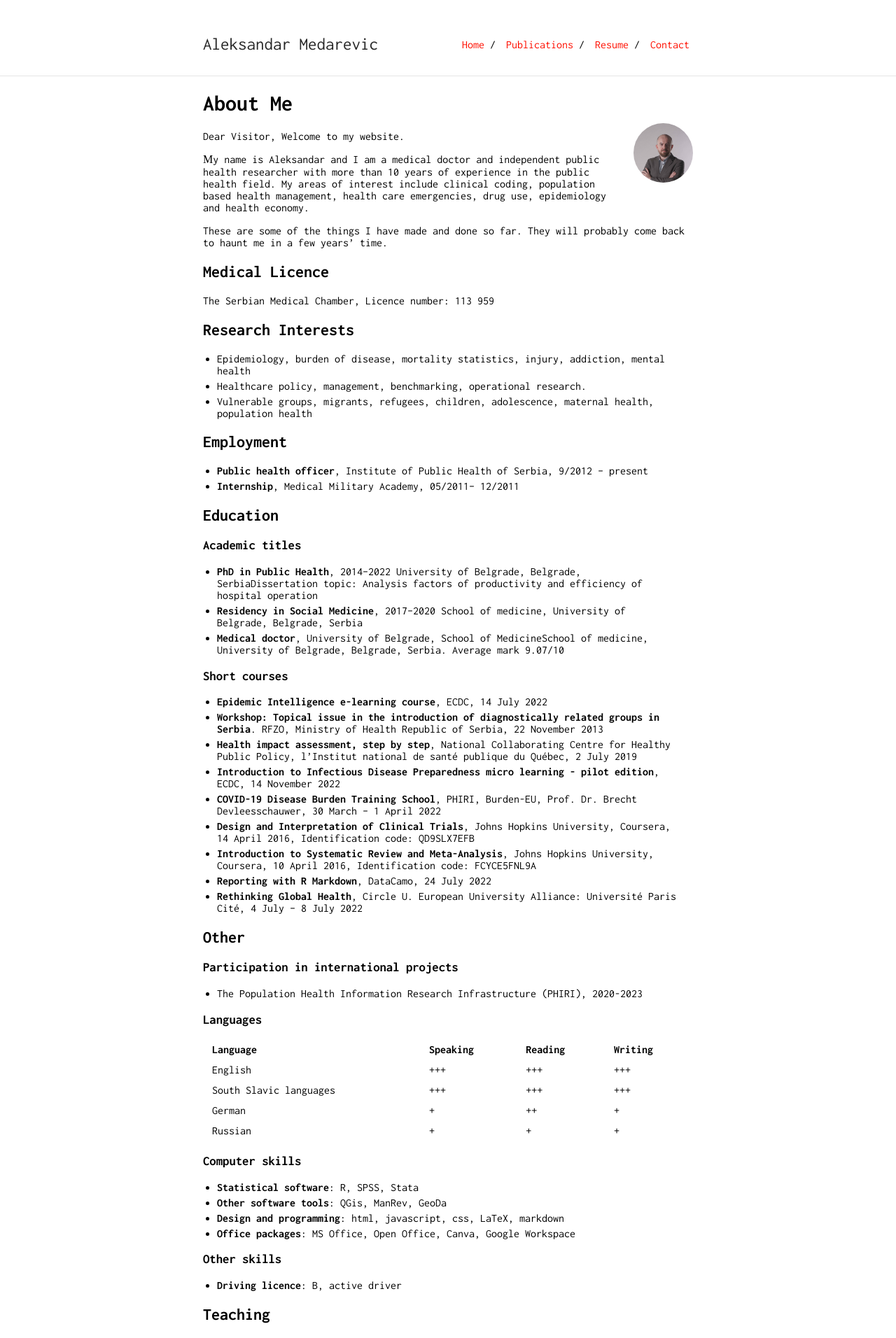
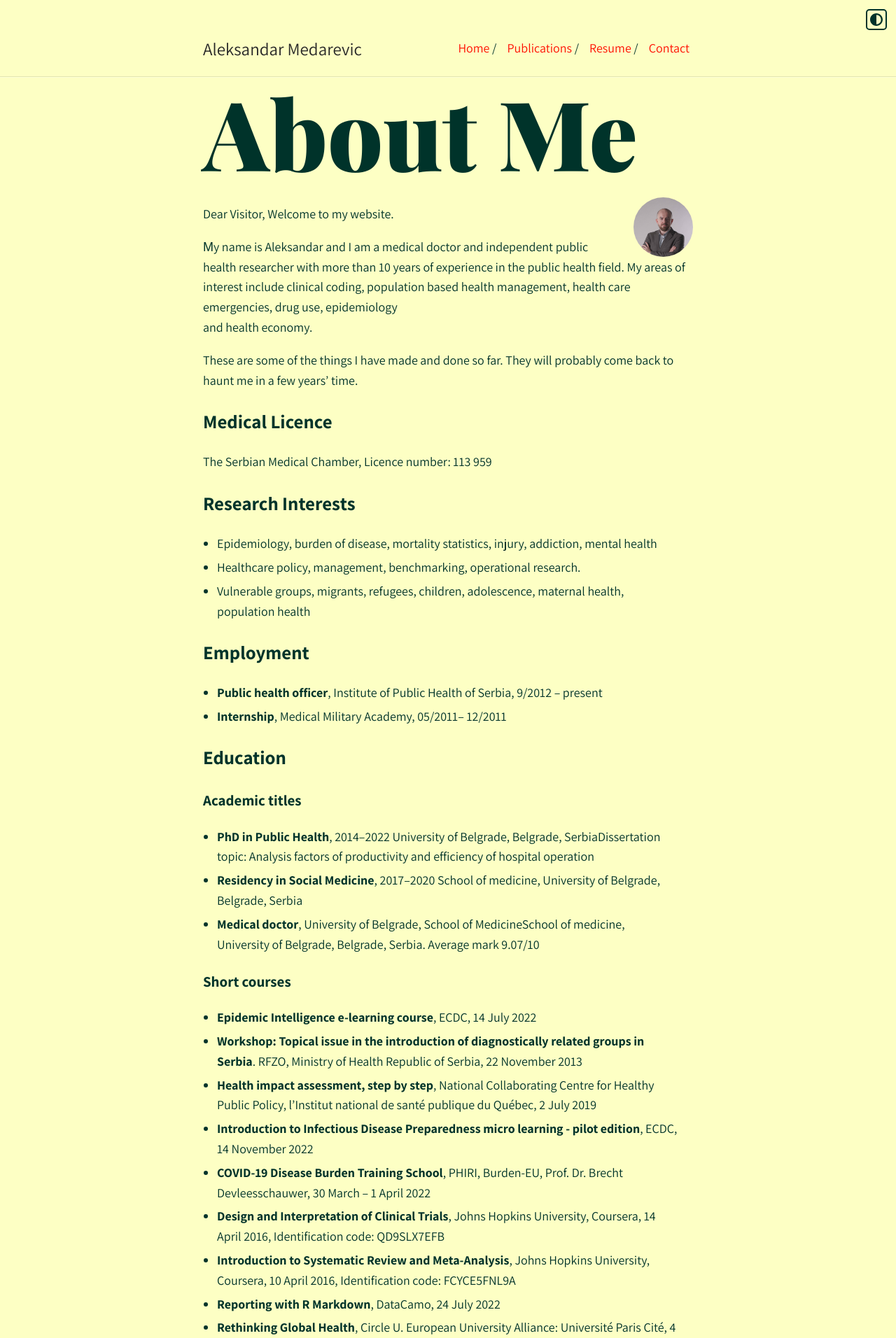
Before and after one commit to AleksandarMedarevic/personal_web_site, a Jekyll site: the page built from index.md, in a window 1280 px wide. Shown: the top 1912 px of the page at 70% size. Built offline with Jekyll 4.4.1, drawn with Linux system fonts in a browser that asks for light colours.

Commit message:
edit button.html

```diff
--- a/_layouts/default.html
+++ b/_layouts/default.html
@@ -72,6 +72,9 @@
                     {% endif %}
                         </li>
                 {% endfor %}
+                <button id="dark-mode-toggle" class="dark-mode-toggle">
+                    <svg width="100%" xmlns="http://www.w3.org/2000/svg" viewBox="0 0 496 496"><path fill="currentColor" d="M8,256C8,393,119,504,256,504S504,393,504,256,393,8,256,8,8,119,8,256ZM256,440V72a184,184,0,0,1,0,368Z" transform="translate(-8 -8)"/></svg>
+                  </button>
             </ul>
         </div>
         <div style="clear:both"></div>
--- a/css/main.scss
+++ b/css/main.scss
@@ -1,3 +1,134 @@
 ---
 ---
 @import "style";
+
+@import url("https://fonts.googleapis.com/css?family=Assistant:400,700|Playfair+Display:900");
+
+*,
+*::before,
+*::after {
+  box-sizing: border-box;
+}
+
+:root {
+  --clr-light: #fdffc4;
+  --clr-dark: #00332a;
+  --clr-primary: #dbffa2;
+  --clr-secondary: #c3fcf2;
+  --clr-accent: #ff7750;
+
+  --foreground: var(--clr-dark);
+  --background: var(--clr-light);
+
+  --ff-title: "Playfair Display", serif;
+  --ff-body: "Assistant", sans-serif;
+}
+
+.darkmode {
+  --clr-light: #fdffc4;
+  --clr-dark: #00332a;
+  --clr-primary: #202302;
+  --clr-secondary: #00100d;
+  --clr-accent: #ff7750;
+
+  --foreground: var(--clr-light);
+  --background: var(--clr-dark);
+}
+
+
+body {
+  background: var(--background) !important;
+  color: var(--foreground) !important;
+  font-family: var(--ff-body);
+  font-size: 18px;
+  line-height: 1.6;
+}
+
+h1 {
+  font-size: calc(3rem + 7vw);
+  font-family: var(--ff-title) !important;
+  margin: 0 0 0.25em;
+  line-height: 1;
+}
+
+.subtitle {
+  max-width: 600px;
+}
+
+.btn-group {
+  margin: 2em 0;
+  display: relative;
+}
+
+.btn {
+  padding: 1em 2em;
+  text-decoration: none;
+  text-transform: uppercase;
+  border-radius: 5px;
+  position: relative;
+  display: inline-block;
+  line-height: 1;
+}
+
+.btn + .btn {
+  margin-left: 1em;
+}
+
+.btn-secondary {
+  background: var(--foreground) !important;
+  color: var(--background) !important;
+  // border: currentColor solid 2px;
+}
+
+.btn-accent {
+  background: var(--clr-accent) !important;
+  color: var(--foreground) !important;
+}
+
+.btn::after {
+  content: "";
+  position: absolute;
+  width: 100%;
+  height: 100%;
+  border: var(--foreground) 2px solid !important;
+  left: -4px;
+  top: 4px;
+  border-radius: inherit;
+  z-index: -1;
+}
+
+.intro {
+  height: 80vh;
+  padding: 10em 0;
+  display: grid;
+  grid-template-columns: minmax(2em, 1fr) minmax(80vw, 860px) minmax(2em, 1fr);
+  background: linear-gradient(120deg, var(--clr-primary), var(--clr-secondary)) !important;
+  align-content: center;
+}
+
+.intro > * {
+  grid-column: 2 / 3;
+}
+
+.dark-mode-toggle {
+  position: absolute;
+  z-index: 100;
+  top: 1em;
+  right: 1em;
+  color: var(--foreground) !important;
+  border: 2px solid currentColor;
+  padding: 4px;
+  background: transparent;
+  cursor: pointer;
+  border-radius: 5px;
+  width: 30px;
+  height: 30px;
+}
+
+.click-here {
+  // SVG icon from Font Awesome
+  width: 100px;
+  right: 1.5em;
+  position: absolute;
+  top: 3em;
+}
```
Also changed, not shown: other parts of _layouts/default.html (+40 -0 lines).
